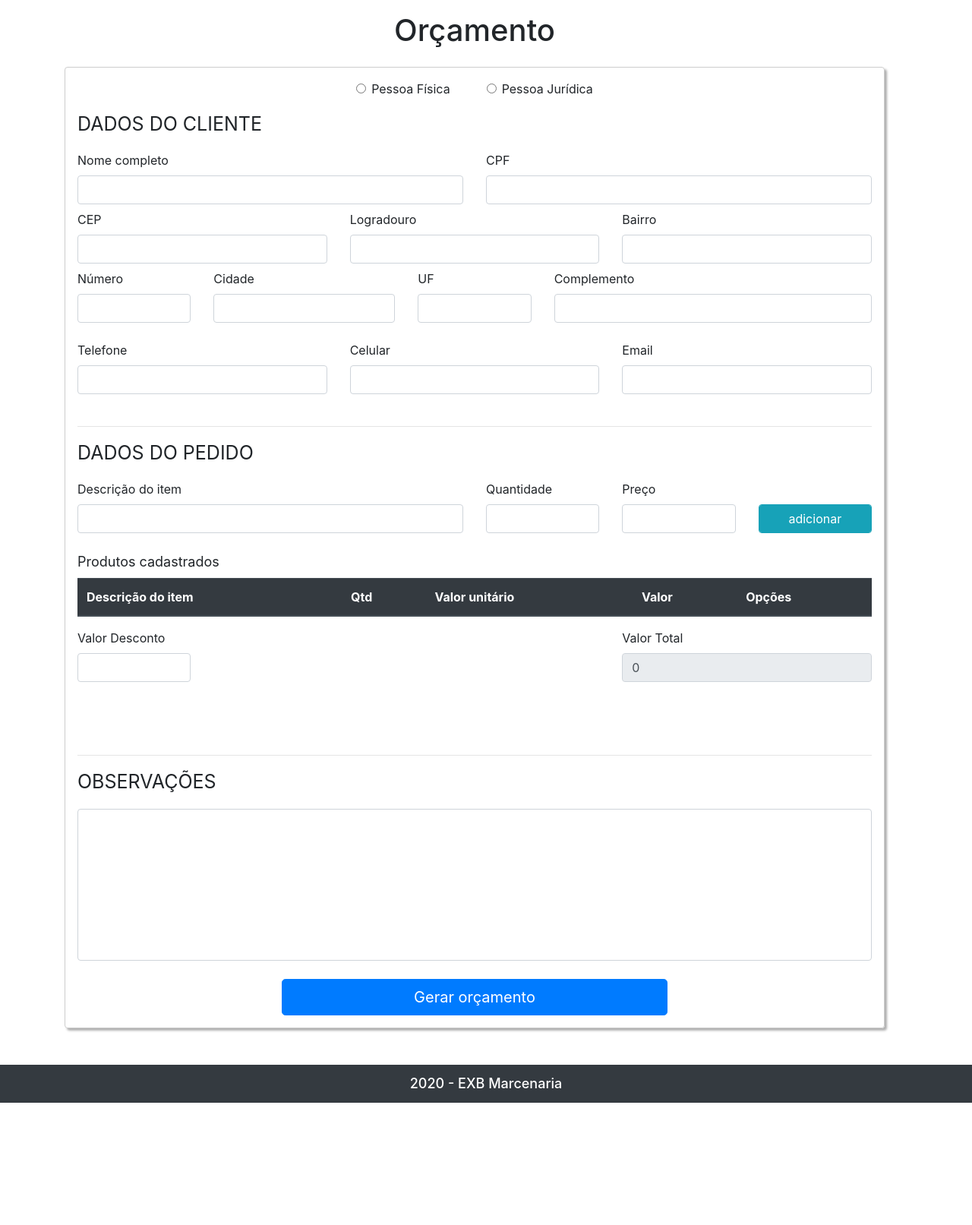
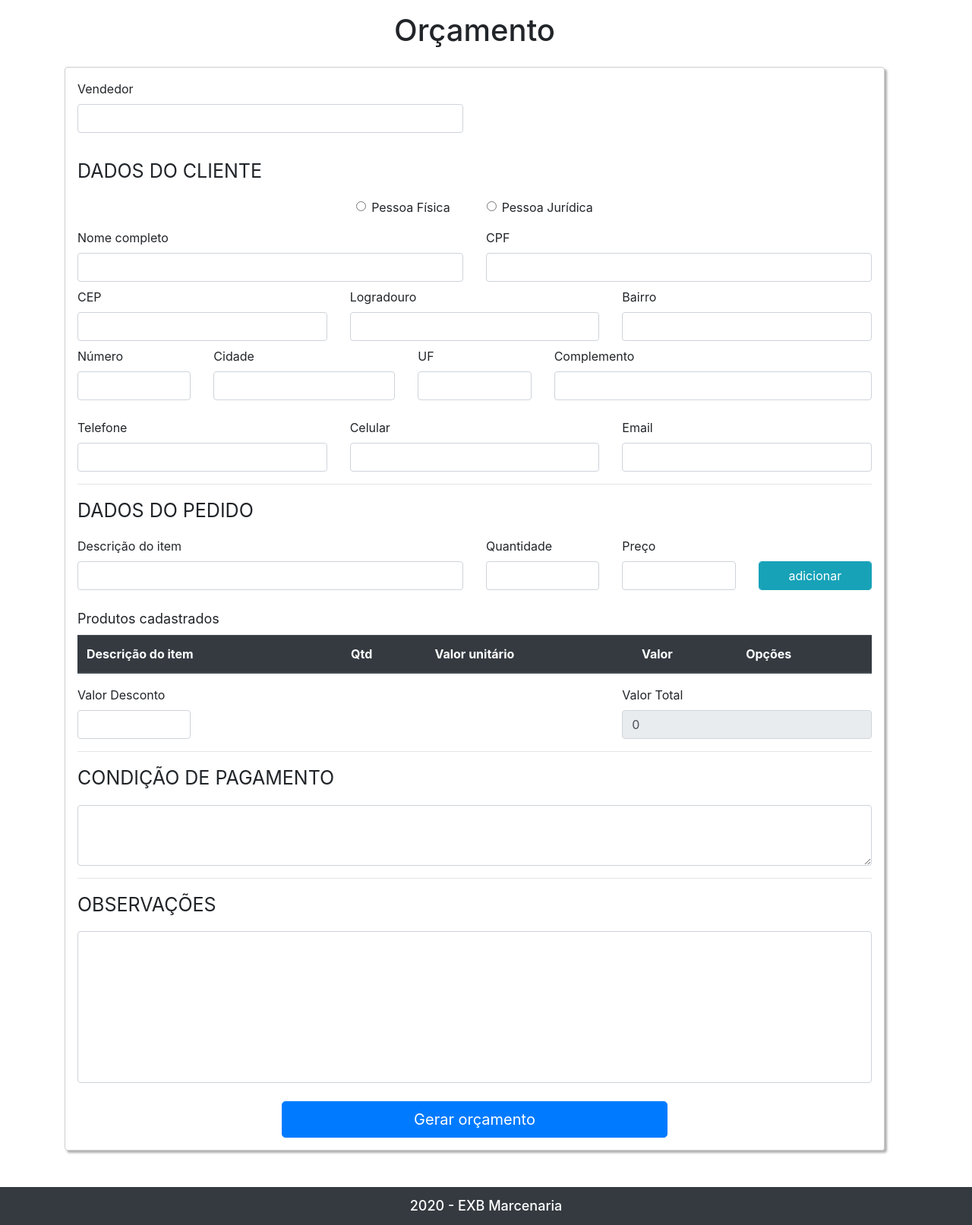
Before and after one commit to Ingridprog/Projeto-Marcenaria, a PHP site: page /views/pages/orcamento.php in a window 1280 px wide. Shown: the part 50-1663 px from the top of the page at 76% size. Before the commit the page ends 1502 px from the top, so only its background shows below. Run offline with PHP 8.4, Linux system fonts and the light colour scheme; lists and menus that the app fills with data are empty.

Commit message:
Modal concluída e novos campos adicionados conforme solicitado pelo cliente

```diff
--- a/DAO/OrcamentoDao.php
+++ b/DAO/OrcamentoDao.php
@@ -40,7 +40,7 @@ class OrcamentoDao implements OrcamentoInterface
 
                $sql = $this->pdo->prepare("INSERT INTO tbl_orcamento
                     (hora, data, observacoes, valor_desconto, valor_total, condicao_pagamento, cnpj,  situacao,
-                    vendedor, id_pessoa_fisica)
+                    vendedor, id_pessoa_juridica)
                     VALUES (:hora, :data, :observacoes, :valor_desconto, :valor_total, :condicao_pagamento, :cnpj, 0,
                     :vendedor, :id_cliente)");
           }
--- a/helpers/editar_orcamento.php
+++ b/helpers/editar_orcamento.php
@@ -34,6 +34,7 @@ if(isset($id)){
 
         $json = [
             'id' => $dadosOrcamento->getId(),
+            'vendedor' => $dadosOrcamento->getVendedor(),
             'hora' => $dadosOrcamento->getHora(),
             'data' => $dadosOrcamento->getData(),
             'observacoes' => $dadosOrcamento->getObservacoes(),
@@ -47,6 +48,7 @@ if(isset($id)){
                 'celular' => $dadosPessoaFisica->getCelular(),
                 'email' => $dadosPessoaFisica->getEmail()
             ],
+            'condicao_pagamento' => $dadosOrcamento->getCondicaoPagamento(),
             'pessoa_juridica' => false,
             'itens_orcamento' => [],
             'id_endereco' => "",
@@ -64,6 +66,7 @@ if(isset($id)){
 
         $json = [
             'id' => $dadosOrcamento->getId(),
+            'vendedor' => $dadosOrcamento->getVendedor(),
             'hora' => $dadosOrcamento->getHora(),
             'data' => $dadosOrcamento->getData(),
             'observacoes' => $dadosOrcamento->getObservacoes(),
@@ -78,6 +81,7 @@ if(isset($id)){
                 'celular' => $dadosPessoaJuridica->getCelular(),
                 'email' => $dadosPessoaJuridica->getEmail()
             ],
+            'condicao_pagamento' => $dadosOrcamento->getCondicaoPagamento(),
             'pessoa_fisica' => false,
             'itens_orcamento' => [],
             'id_endereco' => "",
--- a/views/assets/css/styles.css
+++ b/views/assets/css/styles.css
@@ -104,13 +104,17 @@
 }
 #dados-cliente,
 #observacoes,
-#dados-pedidos{
+#dados-pedidos,
+#condicao_pagamento{
     width: 100%;
     height: auto;
     min-height: 400px;
 }
 #observacoes{
     min-height: 200px;
+}
+#condicao_pagamento{
+    min-height: 80px !important;
 }
 .linha-dados-cliente{
     width: 100%;
--- a/views/assets/js/ajax_cadastro_orcamento.js
+++ b/views/assets/js/ajax_cadastro_orcamento.js
@@ -8,6 +8,7 @@ function cadastroOrcamento(modo) {
     var tipoCadastro = $("input[name='tipo-cliente']:checked").val();
 
     //Valores vindos dos campos do formulario
+    var vendedor = $("#vendedor").val();
     var nomeCompleto = $("#nome_completo").val();
     var razaoSocial = $("#razao_social").val();
     var nomeFantasia = $("#nome_fantasia").val();
@@ -25,6 +26,7 @@ function cadastroOrcamento(modo) {
     var email = $("#email").val();
     var valor_total = $("#valor_total").val();
     var valor_desconto = $("#valor_desconto").val();
+    var condicao_pagamento = $("#condicao_pagamento").val();
     var observacoes = $("#observacoes").val();
     let itens = arr;
     var botao = $("#btn-cadastrar").text();
@@ -36,6 +38,7 @@ function cadastroOrcamento(modo) {
             url: '../../validacoes/validaForm.php',
             type: 'POST',
             data: {
+                vendedor:vendedor,
                 //Valores vindos do localStorage
                 id:json.id,
                 id_pessoa_fisica:json.pessoa_fisica.id ?? "",
@@ -62,6 +65,7 @@ function cadastroOrcamento(modo) {
                 email: email,
                 valor_desconto:valor_desconto,
                 valor_total:valor_total,
+                condicao_pagamento:condicao_pagamento,
                 observacoes:observacoes,
                 botao: botao,
                 tipo_cadastro:modo
@@ -81,6 +85,7 @@ function cadastroOrcamento(modo) {
             type: 'POST',
             data: {
                 //valores vindos dos inputs
+                vendedor:vendedor,
                 itens: JSON.stringify(itens),
                 tipo_cliente: tipoCadastro,
                 nome_completo: nomeCompleto,
@@ -100,6 +105,7 @@ function cadastroOrcamento(modo) {
                 email: email,
                 valor_desconto:valor_desconto,
                 valor_total:valor_total,
+                condicao_pagamento:condicao_pagamento,
                 observacoes:observacoes,
                 botao: botao,
                 tipo_cadastro:modo
--- a/views/assets/js/modalHelpers.js
+++ b/views/assets/js/modalHelpers.js
@@ -1,6 +1,19 @@
-var jsonModal = {}
+
+const listarItensResumo = (array) =>{
+    return array.map((elemento, i) =>
+        `
+            <tr id="item${i}" name="itens[]">
+                <td>${elemento.descricao_item}</td>
+                <td>${elemento.quantidade}</td>
+                <td>R$ ${elemento.preco.replace(".", ",")}</td>
+                <td>R$  ${parseFloat(elemento.quantidade * elemento.preco).toFixed(2).replace(".", ",")}</td>
+            </tr>
+        `
+    )
+}
 
 function abrirModalOramento(idOrcamento){
+    var jsonModal = {}
     $.ajax({
         url:'../../helpers/editar_orcamento.php',
         type:"POST",
@@ -11,6 +24,11 @@ function abrirModalOramento(idOrcamento){
             jsonModal = JSON.parse(data)
             console.log(jsonModal)
 
+            $("#modal_cpf").html("")
+            $("#modal_celular").html("")
+            $("#modal_telefone").html("")
+            $("#modal_email").html("")
+
             $("#modal_orcamento").css({
                 opacity:"1",
                 visibility:"visible",
@@ -18,15 +36,22 @@ function abrirModalOramento(idOrcamento){
             })
 
             let dataFormatada = jsonModal.data.split("-")
+            $("#modal_vendedor").html(jsonModal.vendedor)
+            $("#modal_data_orcamento").html(dataFormatada[2]+"/"+dataFormatada[1]+"/"+dataFormatada[0])
+            $("#modal_nome_cliente").html(jsonModal.pessoa_fisica.nome ?? jsonModal.pessoa_juridica.nome_fantasia)
 
-            $("#modal_data_orcamento").html(dataFormatada[2]+"/"+dataFormatada[1]+"/"+dataFormatada[0])
-            $("#modal_nome_cliente").html(jsonModal.pessoa_fisica.nome)
-            $("#modal_cpf").html(jsonModal.pessoa_fisica.cpf)
-            $("#modal_celular").html(jsonModal.pessoa_fisica.celular)
-            $("#modal_telefone").html(jsonModal.pessoa_fisica.telefone)
-            $("#modal_email").html(jsonModal.pessoa_fisica.email)
-            $("#modal_valor_total").html(jsonModal.valor_total)
+            if(jsonModal.pessoa_fisica.cpf != null){
+                $("#modal_cpf").html("CPF: "+jsonModal.pessoa_fisica.cpf)
+            }else
+                $("#modal_cpf").html("CNPJ: "+jsonModal.pessoa_juridica.cnpj)
 
+            $("#modal_celular").html(jsonModal.pessoa_fisica.celular ?? jsonModal.pessoa_juridica.celular)
+            $("#modal_telefone").html(jsonModal.pessoa_fisica.telefone ?? jsonModal.pessoa_juridica.telefone)
+            $("#modal_email").html(jsonModal.pessoa_fisica.email ?? jsonModal.pessoa_juridica.email)
+
+            $("#modal_valor_total").html("R$ "+jsonModal.valor_total.toFixed(2).replace(".", ","))
+            $("#tbody-modal").html(listarItensResumo(jsonModal.itens_orcamento))
+            console.log(jsonModal.itens_orcamento)
         }
     })
 }
--- a/views/assets/js/orcamento.js
+++ b/views/assets/js/orcamento.js
@@ -2,6 +2,8 @@
 const $pessoaFisica = document.getElementById('pessoa-fisica')
 const $pessoaJuridica = document.getElementById('pessoa-juridica')
 //inputs
+const $vendedor = document.getElementById('vendedor')
+const $condicao_pagamento = document.getElementById('condicao_pagamento')
 const $nomeCompleto = document.getElementById('nome_completo')
 const $razaoSocial = document.getElementById('razao_social')
 const $nomeFantasia = document.getElementById('nome_fantasia')
@@ -92,7 +94,7 @@ if(localStorage.getItem('orcamento') != null){
             $email.value = orcamento.pessoa_fisica.email
             $telefone.value = orcamento.pessoa_fisica.telefone
         }
-
+        $vendedor.value = orcamento.vendedor
         $cepEdit.value = orcamento.cep
         $logradouroEdit.value = orcamento.logradouro
         $bairroEdit.value = orcamento.bairro
@@ -100,6 +102,7 @@ if(localStorage.getItem('orcamento') != null){
         $cidadeEdit.value = orcamento.cidade
         $ufEdit.value = orcamento.uf
         $complementoEdit.value = orcamento.complemento
+        $condicao_pagamento.value = orcamento.condicao_pagamento
 
         $valorDesconto.value = orcamento.valor_desconto
         $valorTotal.value = orcamento.valor_total
--- a/views/pages/orcamento.php
+++ b/views/pages/orcamento.php
@@ -49,8 +49,23 @@
                 <div class="col s12">
                     <!-- action="../../validacoes/validaForm.php" method="POST" -->
                     <form id="cadastro-orcamento" class="p-3 mb-5" >
+
+                        <div class="row mb-3">
+                            <div class="col mb-3">
+                                <label for="vendedor" >
+                                    Vendedor
+                                </label>
+                                <input class="form-control"  type="text" name="vendedor" id="vendedor" >
+                            </div>
+                            <div class="col"></div>
+                        </div>
+                        <!-- DADOS DO CLIENTE -->
+                        <div id="dados-cliente">
+                            <div class="linha-dados-cliente mb-3">
+                                Dados do cliente
+                            </div>
+                            <div class="form-row d-flex justify-content-center mb-3">
                                 <!-- TIPO DE CLIENTE -->
-                        <div class="form-row d-flex justify-content-center mb-3">
                                 <div class="form-check mr-5">
                                     <input onchange="mudarTipoCliente()" class="form-check-input"  type="radio" name="tipo-cliente" id="pessoa-fisica" value="1" >
                                     <label class="form-check-label" for="pessoa-fisica" >
@@ -63,11 +78,6 @@
                                         Pessoa Jurídica
                                     </label>
                                 </div>
-                        </div>
-                        <!-- DADOS DO CLIENTE -->
-                        <div id="dados-cliente">
-                            <div class="linha-dados-cliente mb-3">
-                                Dados do cliente
                             </div>
                             <div class="row mb-2">
                                 <div class="col">
@@ -198,6 +208,16 @@
                                     <input class="form-control" type="text" id=valor_total readonly placeholder="Valor total" name="valor_total" value="0">
                                 </div>
                             </div>
+                            <hr>
+
+                            <div id="condicao_pagamento_wrapper">
+                                <div class="linha-dados-cliente mb-3">
+                                    Condição de pagamento
+                                </div>
+                                <div class="form-group">
+                                    <textarea class="form-control" name="condicao_pagamento" id="condicao_pagamento"></textarea>
+                                </div>
+                            </div>
 
 
                         </div>
```
Also changed, not shown: views/pages/home.php (+8 -47 lines). Lines whose indentation alone changed are shown as unchanged.
